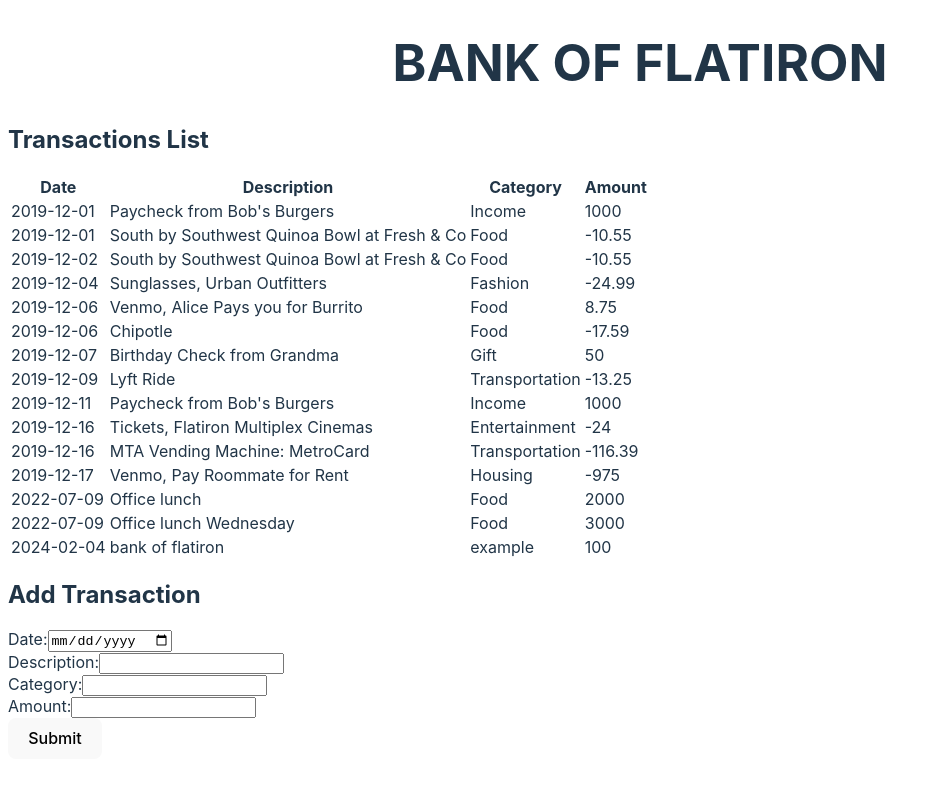
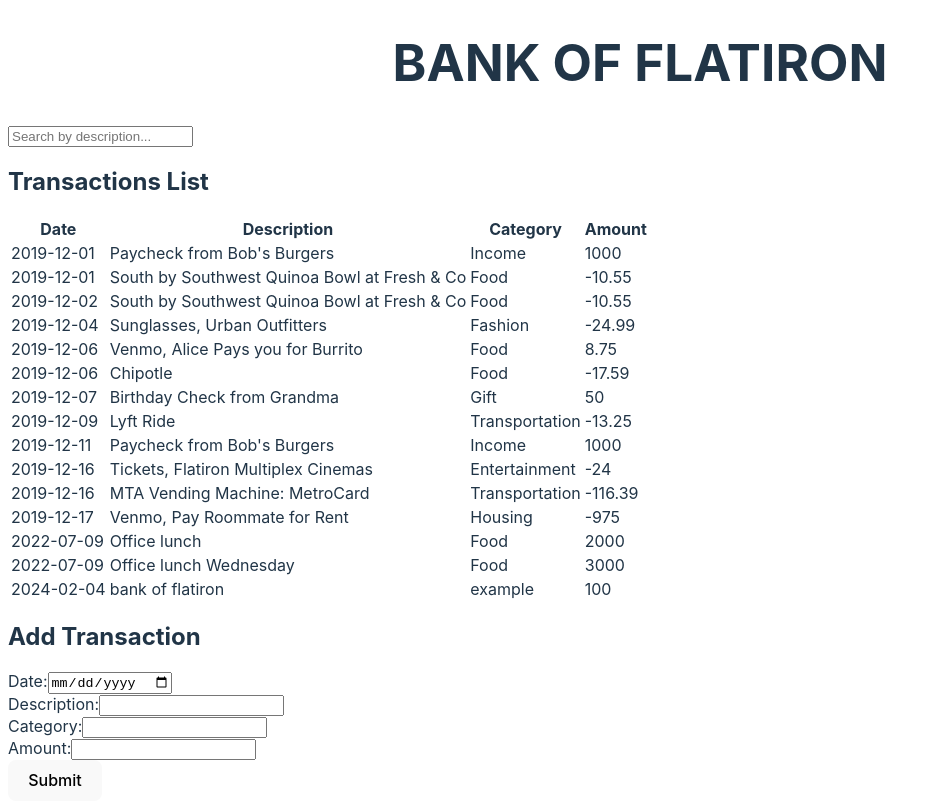
Before and after one commit to immanuelcherui1/bank_of_flatiron, a React (Vite) app: page / in a window 1280 px wide. Shown: the whole page, without its empty margins (0-940 px from the left). Built offline with nearby package versions, Linux system fonts and the light colour scheme; data requests are answered from the project's data file.

Commit message:
7th commit-added a searchbar

```diff
--- a/src/App.jsx
+++ b/src/App.jsx
@@ -1,10 +1,13 @@
 import React, { useState, useEffect } from 'react';
 import TransactionsTable from "./TransactionsTable"
 import NewTransactions from './NewTransactions';
+import SearchBar from './SearchBar';
 
 function App() {
 
   const [transactions, setTransactions] = useState([]);
+  const [searchTerm, setSearchTerm] = useState('');
+
 
   useEffect(() => {
     fetch('http://localhost:3000/transactions')
@@ -59,10 +62,16 @@
     });
   };
 
+  const filteredTransactions = transactions.filter(transaction =>
+    transaction.description.toLowerCase().includes(searchTerm.toLowerCase())
+  );
+
+
   return (
     <>
     <h1>BANK OF FLATIRON</h1>
-    <TransactionsTable transactions={transactions}/>
+    <SearchBar searchTerm={searchTerm} setSearchTerm={setSearchTerm} />
+    <TransactionsTable transactions={filteredTransactions}/>
     <NewTransactions
         formData={formData}
         handleChange={handleChange}
--- /dev/null
+++ b/src/SearchBar.jsx
@@ -0,0 +1,20 @@
+import React from 'react';
+
+const SearchBar = ({ searchTerm, setSearchTerm }) => {
+  const handleSearch = (e) => {
+    setSearchTerm(e.target.value);
+  };
+
+  return (
+    <div>
+      <input
+        type="text"
+        placeholder="Search by description..."
+        value={searchTerm}
+        onChange={handleSearch}
+      />
+    </div>
+  );
+};
+
+export default SearchBar;
```
